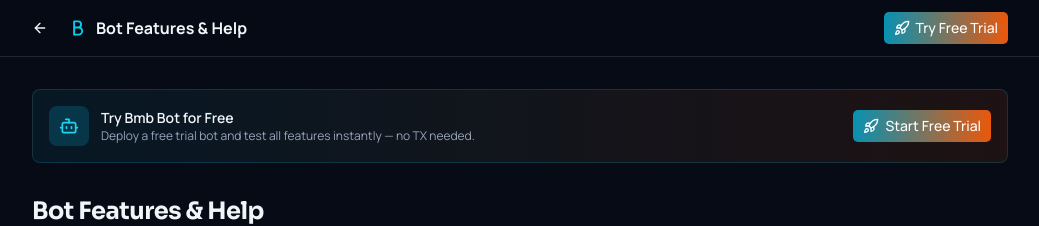
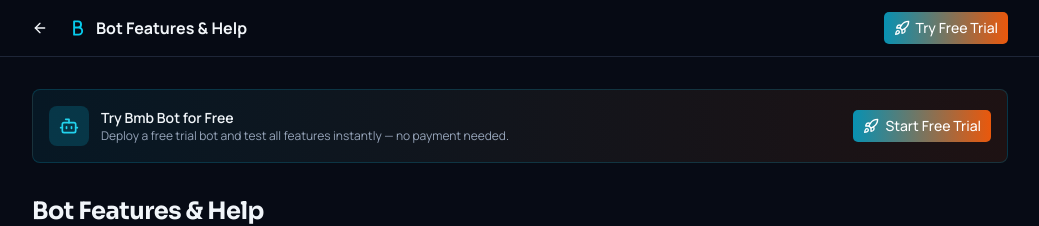
Before and after one commit to jolamu200/Hosting, a React (Vite) app: page /features in a window 1280 px wide. Shown: the top 226 px of the page, without its empty margins (120-1159 px from the left). Built offline with nearby package versions, Linux system fonts and the light colour scheme; no server answers.

Commit message:
Update trial bot messaging to remove TX reference

```diff
--- a/src/pages/BotFeatures.tsx
+++ b/src/pages/BotFeatures.tsx
@@ -313,7 +313,7 @@ export function BotFeatures() {
             </div>
             <div>
               <p className="font-semibold text-sm">Try Bmb Bot for Free</p>
-              <p className="text-xs text-muted-foreground">Deploy a free trial bot and test all features instantly — no TX needed.</p>
+              <p className="text-xs text-muted-foreground">Deploy a free trial bot and test all features instantly — no payment needed.</p>
             </div>
           </div>
           <Button
@@ -391,7 +391,7 @@ export function BotFeatures() {
             <Shield className="w-5 h-5 text-teal-400 shrink-0" />
             <div>
               <p className="font-semibold text-sm">Ready to experience Bmb Bot?</p>
-              <p className="text-xs text-muted-foreground mt-0.5">Deploy a free trial bot instantly — no TX coins required to get started.</p>
+              <p className="text-xs text-muted-foreground mt-0.5">Deploy a free trial bot instantly — no payment required to get started.</p>
             </div>
           </div>
           <Button
```
